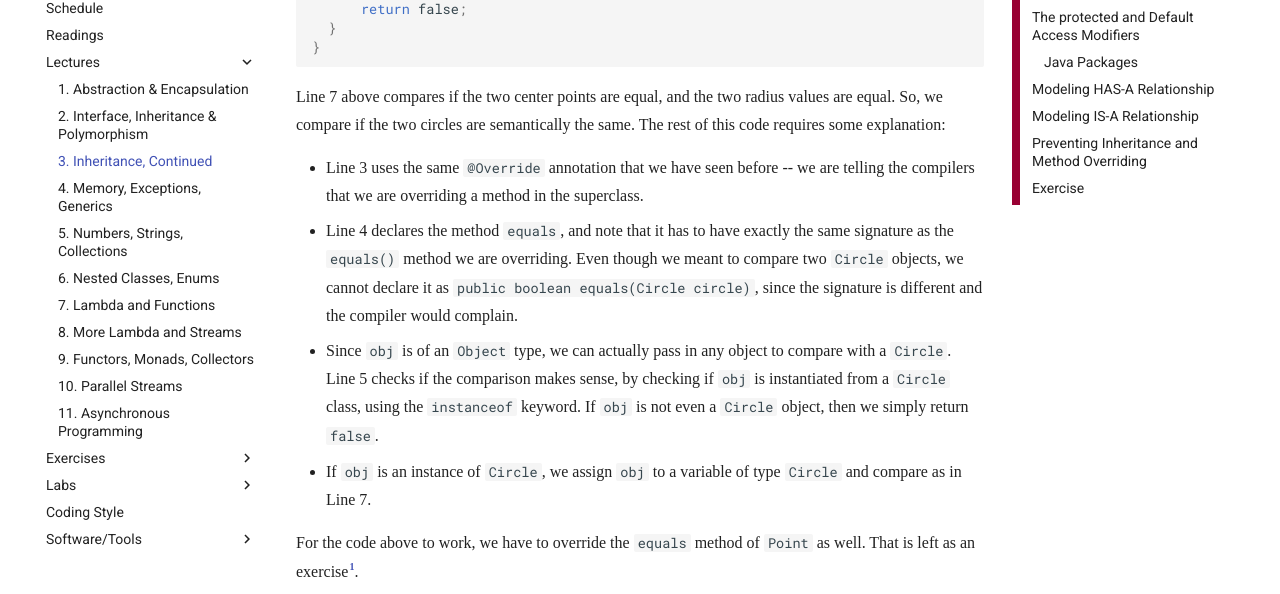
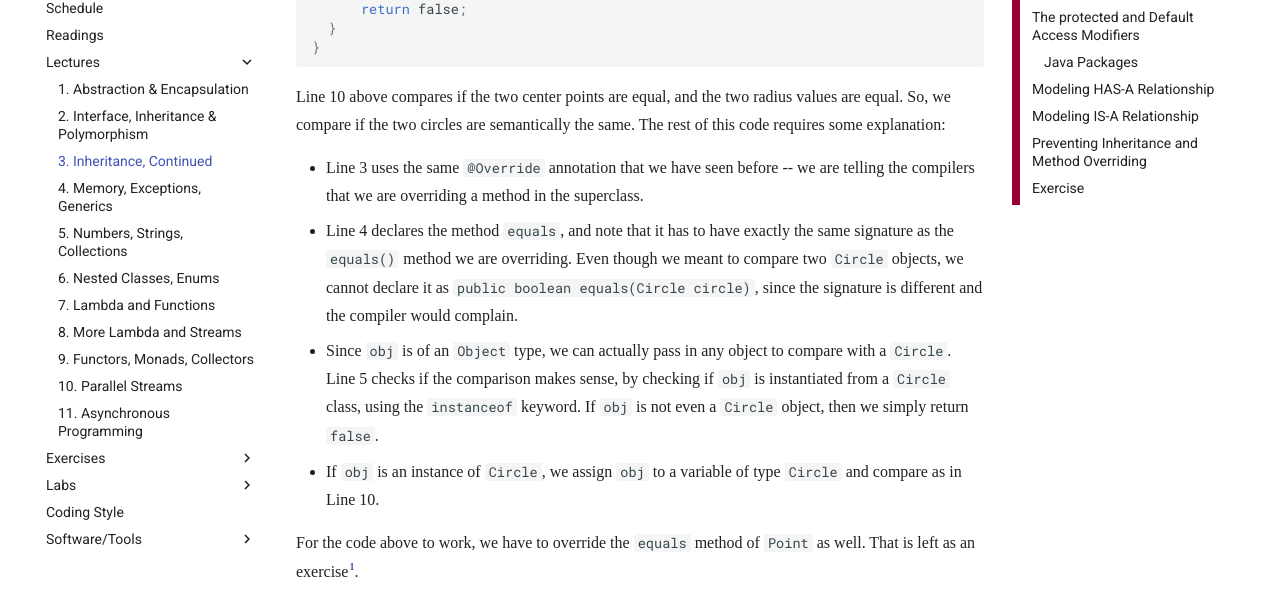
Before and after one commit to nus-cs2030/1718-s2, an MkDocs documentation site: the page built from docs/lec03.md, in a window 1280 px wide and 900 px high, scrolled down 2045 px. Shown: the part 172-766 px from the top of the window. Built offline with MkDocs 1.6.1 and Material for MkDocs 9.7.7, drawn with Linux system fonts in a browser that asks for light colours; some web fonts are replaced; formulas are drawn with MathJax 3; comment, search, counter and statistics services are not loaded; old or Windows-style settings are respelled for this version of MkDocs.

Commit message:
Fix line number

````diff
--- a/docs/lec03.md
+++ b/docs/lec03.md
@@ -57,12 +57,12 @@ class Circle implements Shape, Printable {
 }
 ```
 
-Line 7 above compares if the two center points are equal, and the two radius values are equal.  So, we compare if the two circles are semantically the same.  The rest of this code requires some explanation:
+Line 10 above compares if the two center points are equal, and the two radius values are equal.  So, we compare if the two circles are semantically the same.  The rest of this code requires some explanation:
 
 - Line 3 uses the same `@Override` annotation that we have seen before -- we are telling the compilers that we are overriding a method in the superclass.
 - Line 4 declares the method `equals`, and note that it has to have exactly the same signature as the `equals()` method we are overriding.  Even though we meant to compare two `Circle` objects, we cannot declare it as `public boolean equals(Circle circle)`, since the signature is different and the compiler would complain.
 - Since `obj` is of an `Object` type, we can actually pass in any object to compare with a `Circle`.  Line 5 checks if the comparison makes sense, by checking if `obj` is instantiated from a `Circle` class, using the `instanceof` keyword.  If `obj` is not even a `Circle` object, then we simply return `false`.
-- If `obj` is an instance of `Circle`, we assign `obj` to a variable of type `Circle` and compare as in Line 7.
+- If `obj` is an instance of `Circle`, we assign `obj` to a variable of type `Circle` and compare as in Line 10.
 
 For the code above to work, we have to override the `equals` method of `Point` as well.  That is left as an exercise[^1].
 
````
